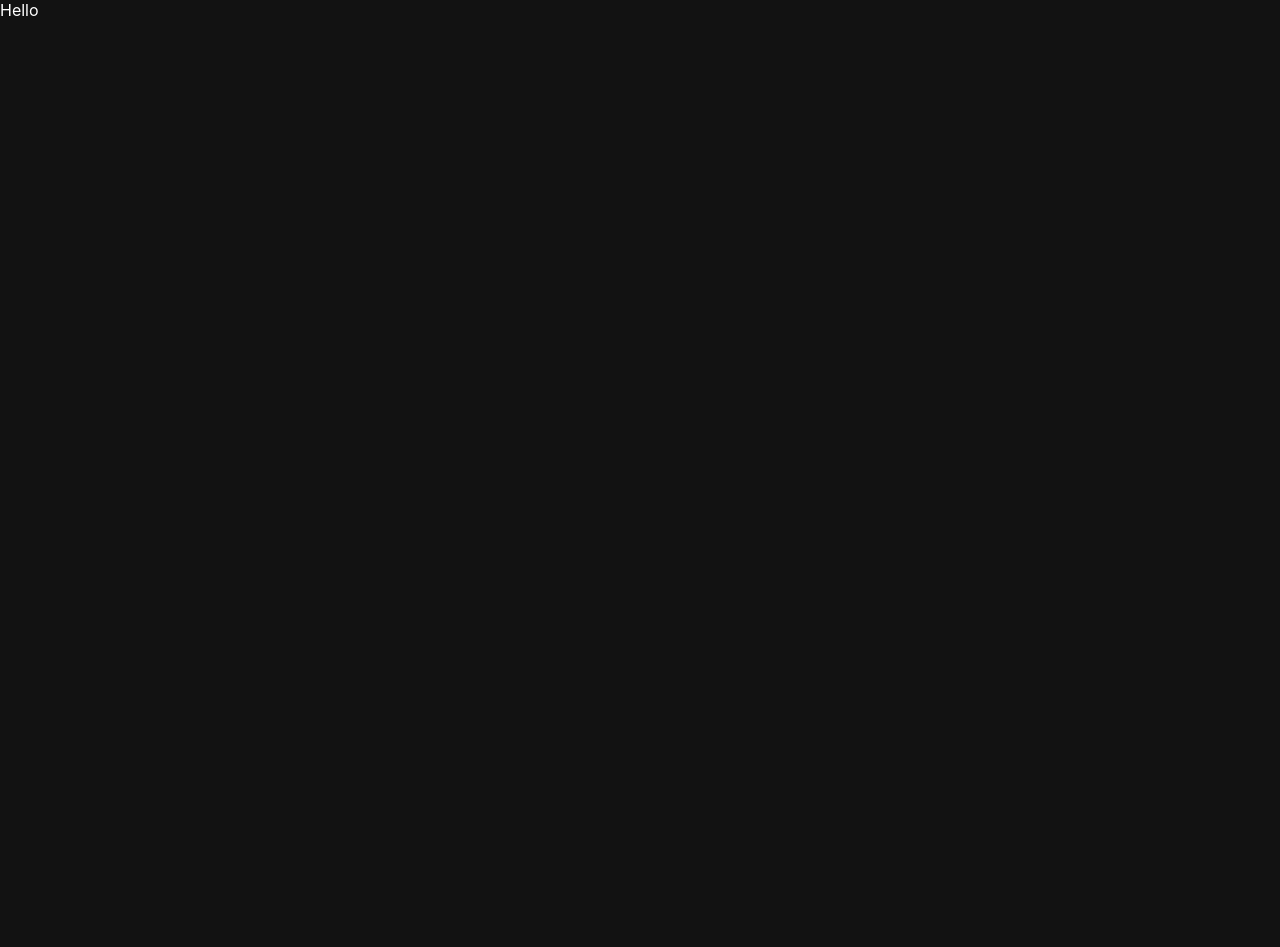
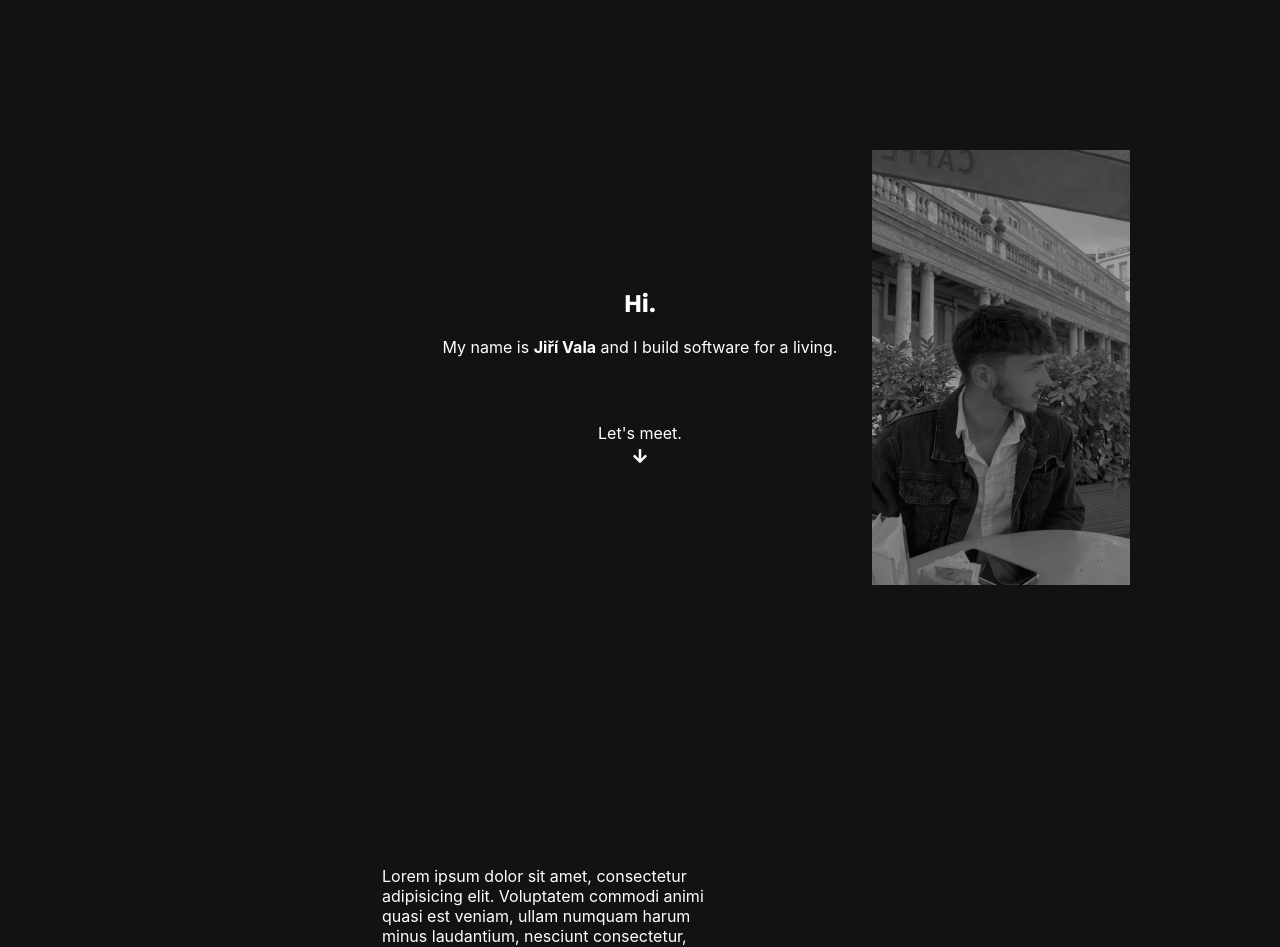
Before and after one commit to valajczech/helloold, a Next.js app: page /hello in a window 1280 px wide. Shown: the top 947 px of the page. Before the commit the page ends 800 px from the top, so only its background shows below. Built offline with nearby package versions, Linux system fonts and the light colour scheme.

Commit message:
Classic route init

```diff
--- a/components/CommandLine/CommandLine.tsx
+++ b/components/CommandLine/CommandLine.tsx
@@ -1,4 +1,4 @@
-import Prompt from "../Prompt";
+import Prompt from "../Prompt/Prompt";
 import styles from "./CommandLine.module.scss";
 
 import BOOT_SEQUENCE from "../../public/assets/sequence.js";
--- a/package.json
+++ b/package.json
@@ -10,6 +10,7 @@
     "prepare": "husky install"
   },
   "dependencies": {
+    "framer-motion": "^7.6.12",
     "gulp": "^4.0.2",
     "gulp-sass": "^5.1.0",
     "gulp-sourcemaps": "^3.0.0",
@@ -17,7 +18,9 @@
     "next-i18next": "^12.0.1",
     "next-themes": "^0.2.1",
     "react": "18.2.0",
-    "react-dom": "18.2.0"
+    "react-dom": "18.2.0",
+    "react-icons": "^4.6.0",
+    "react-scroll-parallax": "^3.3.2"
   },
   "devDependencies": {
     "@types/node": "18.7.18",
--- /dev/null
+++ b/pages/hello/index.module.scss
@@ -0,0 +1,43 @@
+@import "../../styles/variables.module.scss";
+
+.classicRoute {
+  .landing {
+    display: flex;
+    align-items: center;
+    justify-content: center;
+    text-align: center;
+    overflow: hidden;
+    height: 100vh;
+    overflow-y: hidden;
+    flex-direction: column;
+    .meet {
+      display: flex;
+      flex-direction: column;
+      align-items: center;
+      gap: 5px;
+      margin: 50px;
+      cursor: pointer;
+      svg {
+        transition-duration: $duration;
+      }
+      &:hover {
+        svg {
+          transform: translateY(5px);
+        }
+      }
+    }
+  }
+  .about {
+    display: flex;
+    padding: $classic-section-padding;
+    gap: $classic-section-padding;
+    .aboutText {
+      width: 500px;
+    }
+    .portrait {
+      filter: grayscale(1);
+      width: 150px;
+      height: auto;
+    }
+  }
+}
--- a/pages/hello/index.tsx
+++ b/pages/hello/index.tsx
@@ -1,7 +1,97 @@
+// Necessities
 import { NextPage } from "next";
+import styles from "./index.module.scss";
+
+// Components
+import Button from "../../components/Button/Button";
+
+//Assets
+import { FaArrowDown } from "react-icons/fa";
+import portrait from "../../public/assets/portrait.jpg";
+// Animation libratires
+import { motion } from "framer-motion";
+import { ParallaxProvider, Parallax } from "react-scroll-parallax";
+import Image from "next/image";
 
 const ClassicRoute: NextPage = () => {
-  return <span>Hello </span>;
+  return (
+    <ParallaxProvider>
+      <div className={styles.classicRoute}>
+        <div className={styles.landing}>
+          <motion.div
+            initial={{
+              opacity: 0,
+              y: 50,
+            }}
+            transition={{ duration: 1 }}
+            animate={{
+              y: 0,
+              opacity: 1,
+            }}
+          >
+            <span className={styles.header_small}>Hi.</span>
+            <p>
+              My name is <strong>Jiří Vala</strong> and I build software for a
+              living.
+            </p>
+          </motion.div>
+          <motion.div
+            transition={{ delay: 1, duration: 1 }}
+            initial={{ y: 50, opacity: 0 }}
+            animate={{
+              y: 0,
+              opacity: 1,
+            }}
+          >
+            <div className={styles.meet}>
+              <span>Let's meet.</span>
+              <FaArrowDown />
+            </div>
+          </motion.div>
+        </div>
+        <div className={styles.about}>
+          <Parallax speed={-5}>
+            <span className={styles.header_small}>About.</span>
+          </Parallax>
+          <Parallax speed={10} className={styles.aboutText}>
+            <p>
+              Lorem ipsum dolor sit amet, consectetur adipisicing elit.
+              Voluptatem commodi animi quasi est veniam, ullam numquam harum
+              minus laudantium, nesciunt consectetur, ipsam explicabo nostrum id
+              iste repudiandae officia ex inventore?
+            </p>
+            <p>
+              Lorem ipsum dolor sit amet, consectetur adipisicing elit.
+              Voluptatem commodi animi quasi est veniam, ullam numquam harum
+              minus laudantium, nesciunt consectetur, ipsam explicabo nostrum id
+              iste repudiandae officia ex inventore?
+            </p>
+            <p>
+              Lorem ipsum dolor sit amet, consectetur adipisicing elit.
+              Voluptatem commodi animi quasi est veniam, ullam numquam harum
+              minus laudantium, nesciunt consectetur, ipsam explicabo nostrum id
+              iste repudiandae officia ex inventore?
+            </p>
+            <p>
+              Lorem ipsum dolor sit amet, consectetur adipisicing elit.
+              Voluptatem commodi animi quasi est veniam, ullam numquam harum
+              minus laudantium, nesciunt consectetur, ipsam explicabo nostrum id
+              iste repudiandae officia ex inventore?
+            </p>
+          </Parallax>
+          <Parallax speed={80}>
+            <Image
+              src={portrait}
+              className={styles.portrait}
+              height={640}
+              width={380}
+            />
+          </Parallax>
+        </div>
+        <div className={styles.projects}></div>
+      </div>
+    </ParallaxProvider>
+  );
 };
 
 export default ClassicRoute;
--- a/styles/variables.module.scss
+++ b/styles/variables.module.scss
@@ -16,3 +16,4 @@ $text-faded-gray: #b6b5b5;
 //! PX related vars
 $radius: 10px;
 $inner-padding: 10px;
+$classic-section-padding: 150px;
```
Also changed, not shown: components/Prompt/Prompt.tsx (renamed from components/Prompt.tsx), public/assets/portrait.jpg (added), 1 other file (tests, documents, lock files or other folders).
